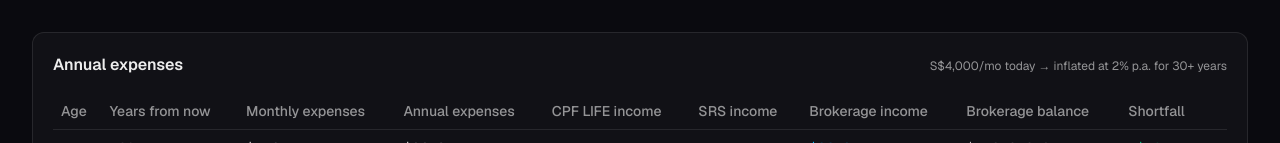
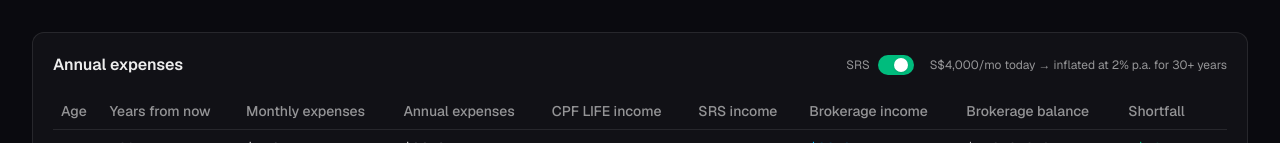
Before and after one commit to GeneralR3d/retirement_dashboard, a Next.js app: page /withdrawals in a window 1280 px wide. Shown: the part 319-462 px from the top of the page. Built offline with nearby package versions, Linux system fonts and the light colour scheme.

Commit message:
added ability to toggle on and off SRS

```diff
--- a/app/layout.tsx
+++ b/app/layout.tsx
@@ -2,6 +2,7 @@ import type { Metadata } from "next";
 import { Geist, Geist_Mono } from "next/font/google";
 import "./globals.css";
 import { ProfileProvider } from "@/lib/profile-context";
+import { SrsToggleProvider } from "@/lib/srs-toggle-context";
 import Navbar from "./components/navbar";
 
 const geistSans = Geist({
@@ -32,8 +33,10 @@ export default function RootLayout({
     >
       <body className="min-h-full flex flex-col">
         <ProfileProvider>
-          <Navbar />
-          <div className="flex-1">{children}</div>
+          <SrsToggleProvider>
+            <Navbar />
+            <div className="flex-1">{children}</div>
+          </SrsToggleProvider>
         </ProfileProvider>
       </body>
     </html>
--- a/app/main/page.tsx
+++ b/app/main/page.tsx
@@ -1,6 +1,7 @@
 "use client";
 
 import { useMemo } from "react";
+import { useSrsToggle } from "@/lib/srs-toggle-context";
 import {
   CartesianGrid,
   Legend,
@@ -166,8 +167,32 @@ function BrokerageTooltip({
   );
 }
 
+function SrsToggleSwitch() {
+  const { srsEnabled, setSrsEnabled } = useSrsToggle();
+  return (
+    <label className="flex items-center gap-2 cursor-pointer select-none">
+      <span className="text-xs text-foreground/60">SRS</span>
+      <button
+        role="switch"
+        aria-checked={srsEnabled}
+        onClick={() => setSrsEnabled(!srsEnabled)}
+        className={`relative inline-flex h-5 w-9 shrink-0 items-center rounded-full transition-colors focus-visible:outline-none focus-visible:ring-2 focus-visible:ring-offset-2 ${
+          srsEnabled ? "bg-emerald-500" : "bg-foreground/20"
+        }`}
+      >
+        <span
+          className={`inline-block h-3.5 w-3.5 rounded-full bg-white shadow transition-transform ${
+            srsEnabled ? "translate-x-4" : "translate-x-0.5"
+          }`}
+        />
+      </button>
+    </label>
+  );
+}
+
 export default function MainPage() {
   const { inputs } = useProfile();
+  const { srsEnabled } = useSrsToggle();
   const {
     currentAge,
     stopWorkingAge,
@@ -256,7 +281,8 @@ export default function MainPage() {
         srsWithdrawalAge,
         cpfWithdrawalAge,
         cpfLifeAnnualPayout,
-        srsAnnualIncome,
+        srsAnnualIncome: srsEnabled ? srsAnnualIncome : 0,
+        srsEnabled,
       });
 
       // --- Net worth chart data ---
@@ -272,10 +298,9 @@ export default function MainPage() {
         cpfMap.set(r.age, Math.max(0, val));
       }
 
-      // SRS map: age → SRS pot balance
-      // During accumulation: from srsRows
-      // After srsWithdrawalAge: linear drawdown over SRS_WITHDRAWAL_YEARS
+      // SRS map: age → SRS pot balance (all zeros when SRS is disabled)
       const srsMap = new Map<number, number>();
+      if (srsEnabled) {
         srsMap.set(currentAge, 0);
         for (let i = 0; i < srsRows.length; i++) {
           const age = currentAge + i + 1;
@@ -288,6 +313,7 @@ export default function MainPage() {
             srsWithdrawalAge + k,
             Math.max(0, srsFinalPot - srsYearlyWithdrawal * k),
           );
+        }
       }
 
       // Brokerage map: age → balance
@@ -342,6 +368,7 @@ export default function MainPage() {
       workingYears,
       seriesOverride,
       cpfLifeAnnualPayout,
+      srsEnabled,
     ]);
 
   const chartData = useMemo(
@@ -351,7 +378,11 @@ export default function MainPage() {
         balance: Math.round(r.balance),
         contribution:
           k > 0 && k - 1 < workingYears
-            ? Math.round(srsRowsForChart[k - 1]?.brokerageWithSrs ?? 0)
+            ? Math.round(
+                srsEnabled
+                  ? (srsRowsForChart[k - 1]?.brokerageWithSrs ?? 0)
+                  : (srsRowsForChart[k - 1]?.investedNoSrs ?? 0),
+              )
             : null,
         withdrawal: r.brokerageIncome > 0 ? Math.round(r.brokerageIncome) : null,
         oaInjected:
@@ -360,7 +391,7 @@ export default function MainPage() {
             : null,
         reinvestment: r.srsReinvestment > 0 ? Math.round(r.srsReinvestment) : null,
       })),
-    [brokerageRows, srsRowsForChart, workingYears, cpfRetirementAge, oaAtRetirement],
+    [brokerageRows, srsRowsForChart, workingYears, cpfRetirementAge, oaAtRetirement, srsEnabled],
   );
 
   const peakRow = brokerageRows.reduce(
@@ -440,11 +471,14 @@ export default function MainPage() {
 
       {/* Net Worth Chart */}
       <section className="rounded-xl border border-foreground/10 bg-foreground/[0.03] p-6 mb-8">
-        <div className="flex items-baseline justify-between mb-1">
+        <div className="flex items-center justify-between mb-1">
           <h2 className="font-semibold">Net Worth Breakdown</h2>
+          <div className="flex items-center gap-4">
+            <SrsToggleSwitch />
             <span className="text-xs text-foreground/60">
               Age {currentAge}–{deathAge}
             </span>
+          </div>
         </div>
         <p className="text-foreground/60 text-xs mb-6">
           CPF (OA excluded after age {cpfRetirementAge}), SRS pot (drawn down over 10 yrs from age{" "}
@@ -515,6 +549,7 @@ export default function MainPage() {
                 fontSize: 10,
               }}
             />
+            {srsEnabled && (
               <ReferenceLine
                 x={srsWithdrawalAge}
                 stroke="#22d3ee"
@@ -527,6 +562,7 @@ export default function MainPage() {
                   fontSize: 10,
                 }}
               />
+            )}
             <ReferenceLine
               x={cpfWithdrawalAge}
               stroke="#f97316"
@@ -542,7 +578,9 @@ export default function MainPage() {
 
             <Line type="monotone" dataKey="total" name="Total Net Worth" stroke="#f8fafc" strokeWidth={2.5} dot={false} />
             <Line type="monotone" dataKey="brokerage" name="Brokerage" stroke="#38bdf8" strokeWidth={1.5} dot={false} />
+            {srsEnabled && (
               <Line type="monotone" dataKey="srs" name="SRS Pot" stroke="#10b981" strokeWidth={1.5} dot={false} />
+            )}
             <Line type="monotone" dataKey="cpf" name="CPF" stroke="#eab308" strokeWidth={1.5} dot={false} />
           </LineChart>
         </ResponsiveContainer>
@@ -640,6 +678,7 @@ export default function MainPage() {
                 fontSize: 11,
               }}
             />
+            {srsEnabled && (
               <ReferenceLine
                 x={srsWithdrawalAge}
                 stroke="#22d3ee"
@@ -651,6 +690,7 @@ export default function MainPage() {
                   fontSize: 11,
                 }}
               />
+            )}
             <Line
               type="monotone"
               dataKey="balance"
--- a/app/withdrawals/page.tsx
+++ b/app/withdrawals/page.tsx
@@ -2,6 +2,7 @@
 
 import { useMemo } from "react";
 import { useProfile } from "@/lib/profile-context";
+import { useSrsToggle } from "@/lib/srs-toggle-context";
 import { fmtMoney } from "@/lib/format";
 import { StatCard, Td, Th } from "@/app/components/ui";
 import {
@@ -55,8 +56,32 @@ function buildWithdrawalRows(
   return rows;
 }
 
+function SrsToggleSwitch() {
+  const { srsEnabled, setSrsEnabled } = useSrsToggle();
+  return (
+    <label className="flex items-center gap-2 cursor-pointer select-none">
+      <span className="text-xs text-foreground/60">SRS</span>
+      <button
+        role="switch"
+        aria-checked={srsEnabled}
+        onClick={() => setSrsEnabled(!srsEnabled)}
+        className={`relative inline-flex h-5 w-9 shrink-0 items-center rounded-full transition-colors focus-visible:outline-none focus-visible:ring-2 focus-visible:ring-offset-2 ${
+          srsEnabled ? "bg-emerald-500" : "bg-foreground/20"
+        }`}
+      >
+        <span
+          className={`inline-block h-3.5 w-3.5 rounded-full bg-white shadow transition-transform ${
+            srsEnabled ? "translate-x-4" : "translate-x-0.5"
+          }`}
+        />
+      </button>
+    </label>
+  );
+}
+
 export default function WithdrawalsPage() {
   const { inputs } = useProfile();
+  const { srsEnabled } = useSrsToggle();
   const {
     currentAge,
     stopWorkingAge,
@@ -145,7 +170,8 @@ export default function WithdrawalsPage() {
       srsWithdrawalAge,
       cpfWithdrawalAge,
       cpfLifeAnnualPayout,
-      srsAnnualIncome: annualSrs,
+      srsAnnualIncome: srsEnabled ? annualSrs : 0,
+      srsEnabled,
     });
 
     // Map: startAge → row data
@@ -160,12 +186,13 @@ export default function WithdrawalsPage() {
       });
     }
 
-    return { srsAnnualIncome: annualSrs, brokerageByAge: map };
+    return { srsAnnualIncome: srsEnabled ? annualSrs : 0, brokerageByAge: map };
   }, [
     startingSalary, salaryGrowthRate, investmentGrowthRate, investmentGrowthRateRetirement,
     livingExpensePct, srsYears, srsWorkingYears, workingYears, seriesOverride,
     currentAge, stopWorkingAge, cpfWithdrawalAge, cpfRetirementAge, deathAge,
     cpfOA, cpfSA, cpfMA, cpfRA, cpfLifeFrs, startingCash, srsWithdrawalAge, cpfLifeAnnualPayout,
+    srsEnabled,
   ]);
 
   const rows = useMemo(
@@ -232,12 +259,15 @@ export default function WithdrawalsPage() {
       </section>
 
       <section className="rounded-xl border border-foreground/10 bg-foreground/[0.03] p-5">
-        <div className="flex items-baseline justify-between mb-4">
+        <div className="flex items-center justify-between mb-4">
           <h2 className="font-semibold">Annual expenses</h2>
-          <span className="text-xs text-foreground/60">
-            S${MONTHLY_EXPENSES_TODAY.toLocaleString("en-SG")}/mo today &rarr; inflated at{" "}
-            {EXPENSES_INFLATION_RATE * 100}% p.a. for {Math.max(0, stopWorkingAge - currentAge)}+ years
-          </span>
+          <div className="flex items-center gap-4">
+            <SrsToggleSwitch />
+            <span className="text-xs text-foreground/60">
+              S${MONTHLY_EXPENSES_TODAY.toLocaleString("en-SG")}/mo today &rarr; inflated at{" "}
+              {EXPENSES_INFLATION_RATE * 100}% p.a. for {Math.max(0, stopWorkingAge - currentAge)}+ years
+            </span>
+          </div>
         </div>
         <div className="overflow-x-auto">
           <table className="w-full text-sm">
@@ -273,8 +303,8 @@ export default function WithdrawalsPage() {
                     <Td className={r.cpfLifeIncome > 0 ? "text-orange-400" : "text-foreground/30"}>
                       {r.cpfLifeIncome > 0 ? fmtMoney(r.cpfLifeIncome) : "—"}
                     </Td>
-                    <Td className={r.srsIncome > 0 ? "text-emerald-400" : "text-foreground/30"}>
-                      {r.srsIncome > 0 ? fmtMoney(r.srsIncome) : "—"}
+                    <Td className={r.srsIncome > 0 && srsEnabled ? "text-emerald-400" : "text-foreground/30"}>
+                      {r.srsIncome > 0 && srsEnabled ? fmtMoney(r.srsIncome) : "—"}
                     </Td>
                     <Td className={
                       brokerageIncome > 0 ? "text-sky-400"
--- /dev/null
+++ b/lib/srs-toggle-context.tsx
@@ -0,0 +1,26 @@
+"use client";
+
+import { createContext, useContext, useState } from "react";
+
+type SrsToggleContextType = {
+  srsEnabled: boolean;
+  setSrsEnabled: (v: boolean) => void;
+};
+
+const SrsToggleContext = createContext<SrsToggleContextType>({
+  srsEnabled: true,
+  setSrsEnabled: () => {},
+});
+
+export function SrsToggleProvider({ children }: { children: React.ReactNode }) {
+  const [srsEnabled, setSrsEnabled] = useState(true);
+  return (
+    <SrsToggleContext.Provider value={{ srsEnabled, setSrsEnabled }}>
+      {children}
+    </SrsToggleContext.Provider>
+  );
+}
+
+export function useSrsToggle() {
+  return useContext(SrsToggleContext);
+}
--- a/lib/tax.ts
+++ b/lib/tax.ts
@@ -325,11 +325,13 @@ export function buildBrokerageProjection(inputs: {
   cpfWithdrawalAge: number;
   cpfLifeAnnualPayout: number; // already inflated to cpfWithdrawalAge, fixed thereafter
   srsAnnualIncome: number;     // net annual SRS income from srsWithdrawalAge onwards
+  srsEnabled?: boolean;        // false = no SRS pot; use investedNoSrs contributions, single draw/reinvest phase
 }): BrokerageRow[] {
   const {
     startingCash, currentAge, workingYears, cpfRetirementAge, deathAge,
     investmentGrowthRate, investmentGrowthRateRetirement, srsRows, oaAtRetirement,
     stopWorkingAge, srsWithdrawalAge, cpfWithdrawalAge, cpfLifeAnnualPayout, srsAnnualIncome,
+    srsEnabled = true,
   } = inputs;
 
   const totalYears = Math.max(0, deathAge - currentAge);
@@ -340,11 +342,17 @@ export function buildBrokerageProjection(inputs: {
     const startAge = currentAge + i;
     const endAge = startAge + 1;
 
-    const contribution = i < workingYears ? (srsRows[i]?.brokerageWithSrs ?? 0) : 0;
+    // When SRS is disabled, the full investedNoSrs amount flows into brokerage each working year.
+    const contribution = i < workingYears
+      ? (srsEnabled ? (srsRows[i]?.brokerageWithSrs ?? 0) : (srsRows[i]?.investedNoSrs ?? 0))
+      : 0;
     const oaInjection = endAge === cpfRetirementAge ? oaAtRetirement : 0;
 
+    let brokerageIncome = 0;
+    let srsReinvestment = 0;
+
+    if (srsEnabled) {
       // Phase 1 — drawdown: withdraw shortfall while waiting for SRS
-    let brokerageIncome = 0;
       if (startAge >= stopWorkingAge && startAge < srsWithdrawalAge) {
         const expenses = ANNUAL_EXPENSES_TODAY * Math.pow(1 + EXPENSES_INFLATION_RATE, i);
         const cpfLife = startAge >= cpfWithdrawalAge ? cpfLifeAnnualPayout : 0;
@@ -353,11 +361,24 @@ export function buildBrokerageProjection(inputs: {
       }
 
       // Phase 2 — reinvest: put any surplus from SRS + CPF LIFE back into brokerage
-    let srsReinvestment = 0;
       if (startAge >= srsWithdrawalAge) {
         const expenses = ANNUAL_EXPENSES_TODAY * Math.pow(1 + EXPENSES_INFLATION_RATE, i);
         const cpfLife = startAge >= cpfWithdrawalAge ? cpfLifeAnnualPayout : 0;
         srsReinvestment = Math.max(0, cpfLife + srsAnnualIncome - expenses);
+      }
+    } else {
+      // No-SRS: single unified phase from stopWorkingAge to deathAge.
+      // Draw from brokerage when expenses exceed CPF LIFE; reinvest the surplus otherwise.
+      if (startAge >= stopWorkingAge) {
+        const expenses = ANNUAL_EXPENSES_TODAY * Math.pow(1 + EXPENSES_INFLATION_RATE, i);
+        const cpfLife = startAge >= cpfWithdrawalAge ? cpfLifeAnnualPayout : 0;
+        const netFlow = cpfLife - expenses;
+        if (netFlow < 0) {
+          brokerageIncome = Math.min(-netFlow, Math.max(0, balance + oaInjection));
+        } else {
+          srsReinvestment = netFlow;
+        }
+      }
     }
 
     const growthRate = i < workingYears ? investmentGrowthRate : investmentGrowthRateRetirement;
```
Lines whose indentation alone changed are shown as unchanged.
